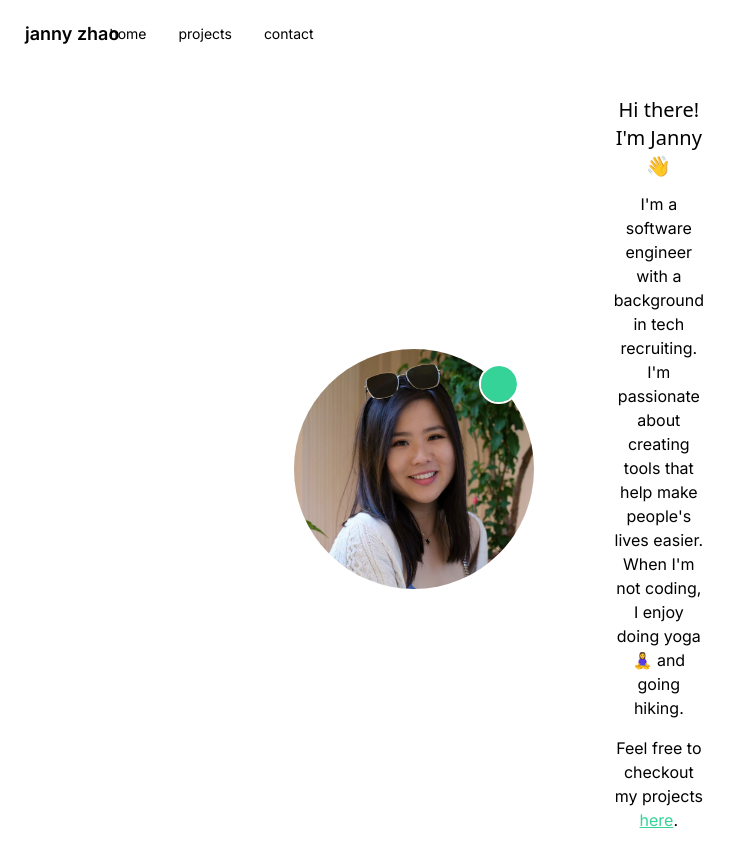
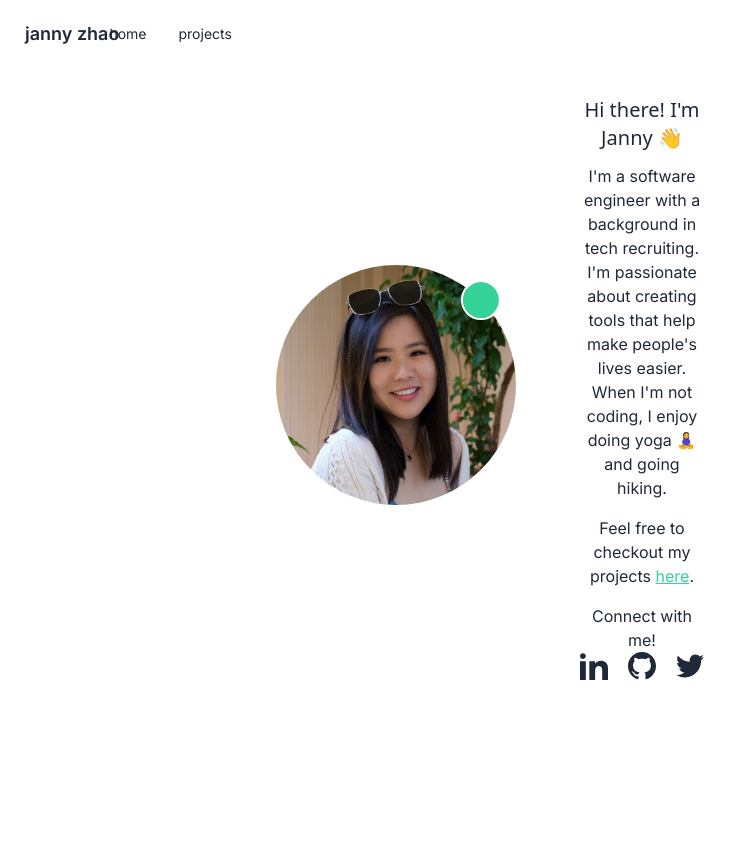
Before and after one commit to jannyzhao/website, a Next.js app: page / in a window 1280 px wide. Shown: the top 866 px of the page, without its empty margins (0-743 px from the left). After the commit the page ends 800 px from the top, so only its background shows below. Built offline with nearby package versions, Linux system fonts and the light colour scheme.

Commit message:
Remove contact tab and add socials to HomePage

```diff
--- a/app/globals.css
+++ b/app/globals.css
@@ -17,6 +17,5 @@
 }
 
 body {
-  color: black;
   background: white;
 }
--- a/app/page.tsx
+++ b/app/page.tsx
@@ -5,7 +5,7 @@
 export default function Home() {
   return (
     <div className="flex justify-center items-center p-4 md:p-16 lg:pt-24">
-      <div className="flex flex-col items-center md:flex-row justify-center gap-20 max-w-xl">
+      <div className="flex flex-col items-center md:flex-row justify-center gap-16 max-w-xl">
         <div>
           <div className="avatar online">
             <div className="w-60 md:w-45 lg:w-60 rounded-full">
@@ -30,6 +30,39 @@
             </Link>
             .
           </p>
+          <p>Connect with me!</p>
+          <div className="flex flex-row justify-center items-center gap-5">
+            <Link href="https://www.linkedin.com/in/jannyzhao/" target="_blank">
+              <svg
+                xmlns="http://www.w3.org/2000/svg"
+                className="h-7 w-7"
+                fill="currentColor"
+                viewBox="0 0 24 24"
+              >
+                <path d="M4.98 3.5c0 1.381-1.11 2.5-2.48 2.5s-2.48-1.119-2.48-2.5c0-1.38 1.11-2.5 2.48-2.5s2.48 1.12 2.48 2.5zm.02 4.5h-5v16h5v-16zm7.982 0h-4.968v16h4.969v-8.399c0-4.67 6.029-5.052 6.029 0v8.399h4.988v-10.131c0-7.88-8.922-7.593-11.018-3.714v-2.155z" />
+              </svg>{" "}
+            </Link>{" "}
+            <Link href="https://github.com/jannyzhao" target="_blank">
+              <svg
+                xmlns="http://www.w3.org/2000/svg"
+                className="h-7 w-7"
+                fill="currentColor"
+                viewBox="0 0 24 24"
+              >
+                <path d="M12 0c-6.626 0-12 5.373-12 12 0 5.302 3.438 9.8 8.207 11.387.599.111.793-.261.793-.577v-2.234c-3.338.726-4.033-1.416-4.033-1.416-.546-1.387-1.333-1.756-1.333-1.756-1.089-.745.083-.729.083-.729 1.205.084 1.839 1.237 1.839 1.237 1.07 1.834 2.807 1.304 3.492.997.107-.775.418-1.305.762-1.604-2.665-.305-5.467-1.334-5.467-5.931 0-1.311.469-2.381 1.236-3.221-.124-.303-.535-1.524.117-3.176 0 0 1.008-.322 3.301 1.23.957-.266 1.983-.399 3.003-.404 1.02.005 2.047.138 3.006.404 2.291-1.552 3.297-1.23 3.297-1.23.653 1.653.242 2.874.118 3.176.77.84 1.235 1.911 1.235 3.221 0 4.609-2.807 5.624-5.479 5.921.43.372.823 1.102.823 2.222v3.293c0 .319.192.694.801.576 4.765-1.589 8.199-6.086 8.199-11.386 0-6.627-5.373-12-12-12z" />
+              </svg>{" "}
+            </Link>
+            <Link href="https://twitter.com/janszhao" target="_blank">
+              <svg
+                xmlns="http://www.w3.org/2000/svg"
+                className="h-7 w-7"
+                fill="currentColor"
+                viewBox="0 0 24 24"
+              >
+                <path d="M24 4.557c-.883.392-1.832.656-2.828.775 1.017-.609 1.798-1.574 2.165-2.724-.951.564-2.005.974-3.127 1.195-.897-.957-2.178-1.555-3.594-1.555-3.179 0-5.515 2.966-4.797 6.045-4.091-.205-7.719-2.165-10.148-5.144-1.29 2.213-.669 5.108 1.523 6.574-.806-.026-1.566-.247-2.229-.616-.054 2.281 1.581 4.415 3.949 4.89-.693.188-1.452.232-2.224.084.626 1.956 2.444 3.379 4.6 3.419-2.07 1.623-4.678 2.348-7.29 2.04 2.179 1.397 4.768 2.212 7.548 2.212 9.142 0 14.307-7.721 13.995-14.646.962-.695 1.797-1.562 2.457-2.549z" />
+              </svg>
+            </Link>
+          </div>
         </div>
       </div>
     </div>
--- a/components/Navbar.tsx
+++ b/components/Navbar.tsx
@@ -17,9 +17,6 @@
             <li>
               <Link href="/projects">Projects</Link>
             </li>
-            <li>
-              <Link href="/contact">Contact</Link>
-            </li>
           </ul>
         </div>
       </div>
```
